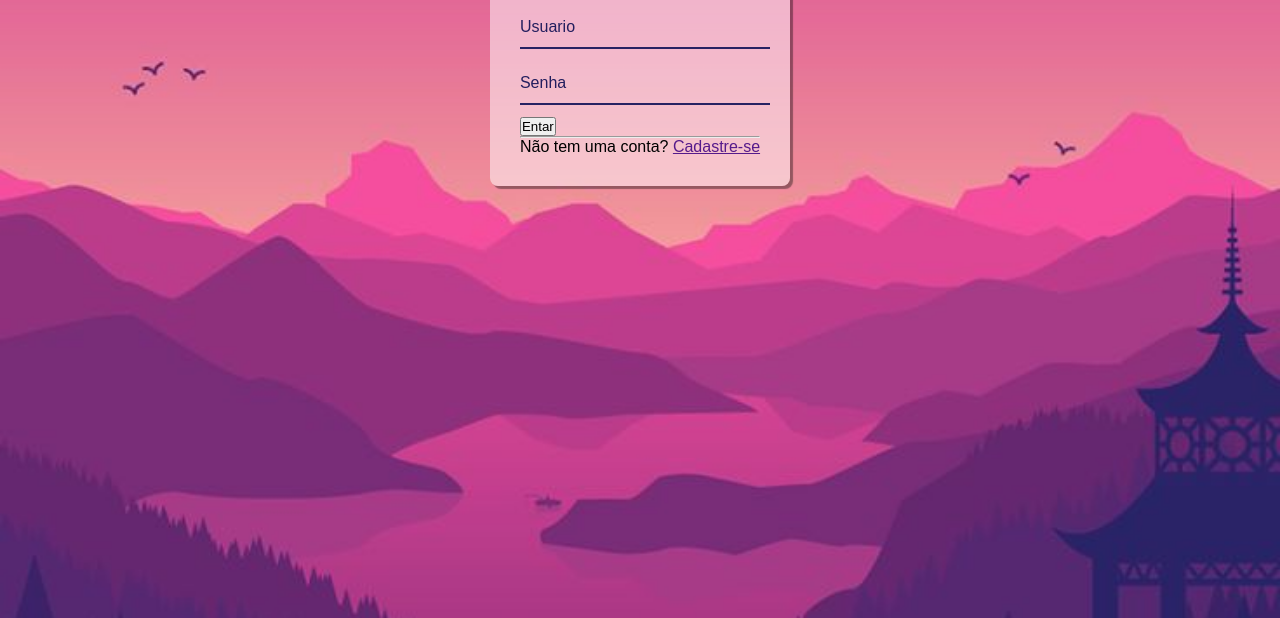
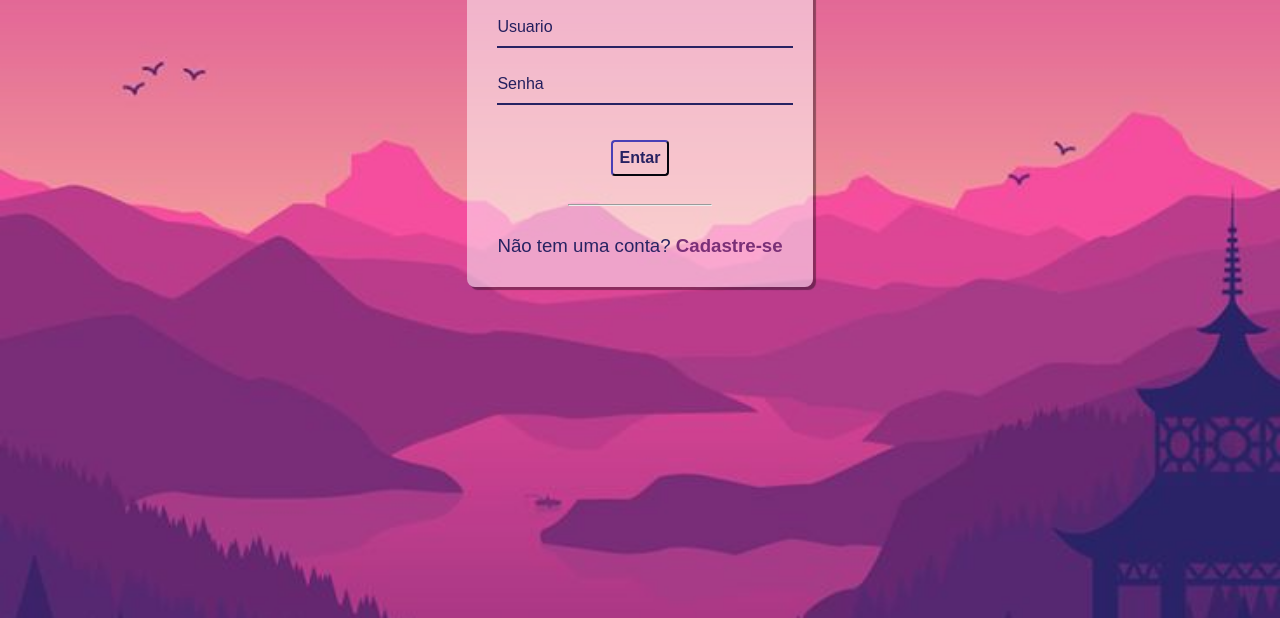
Before and after one commit to DrigsGomes/TelaLogin, a plain HTML site: page index.html in a window 1280 px wide. Shown: the part 182-800 px from the top of the page. Drawn offline with Linux system fonts and the light colour scheme.

Commit message:
Finalizando primeira parte

```diff
--- a/index.html
+++ b/index.html
@@ -29,12 +29,12 @@
                 <label for="senha">Senha</label>
             </div>
 
-            <div class="justify-content">
+            <div class="justify-center">
                 <button>Entar</button>
             </div>
 
 
-            <div class="justify-content">
+            <div class="justify-center">
                 <hr>
             </div>
 
--- a/stlye.css
+++ b/stlye.css
@@ -47,7 +47,7 @@ h1{
 
 .label-float{
     position: relative;
-    padding-top: 14px;
+    padding-top: 13px;
     margin-top: 5%;
     margin-bottom: 5%;
 }
@@ -65,3 +65,59 @@ h1{
     margin-top:13px;
     transition: all .3s ease-out;
 }
+
+.label-float input:focus + label{
+    font-size: 13px;
+    margin-top: 0;
+    color: #4038a0;
+}
+
+button{
+    background-color: transparent;
+    border-color: #272262;
+    color: #272262;
+    padding: 7px;
+    font-weight: bold;
+    font-size: 12pt;
+    margin-top: 20px;
+    border-radius: 4px;
+    cursor: pointer;
+    outline: none;
+    transition: all .5s ease-out;
+
+}
+
+button:hover{
+    background-color: #272262;
+    color: #FFF;
+}
+
+.justify-center{
+    display: flex;
+    justify-content: center;
+}
+
+hr{
+
+    margin-top: 10%;
+    margin-bottom: 10%;
+    width: 50%;
+}
+
+p{
+    color: #272262;
+    font-size: 14pt;
+    text-align: center;
+}
+
+a{
+    color: #7A3077;
+    font-weight: bold;
+    text-decoration: none;
+    transition: all .3s ease-out;
+
+}
+
+a:hover{
+    color: #272262;
+}
```
